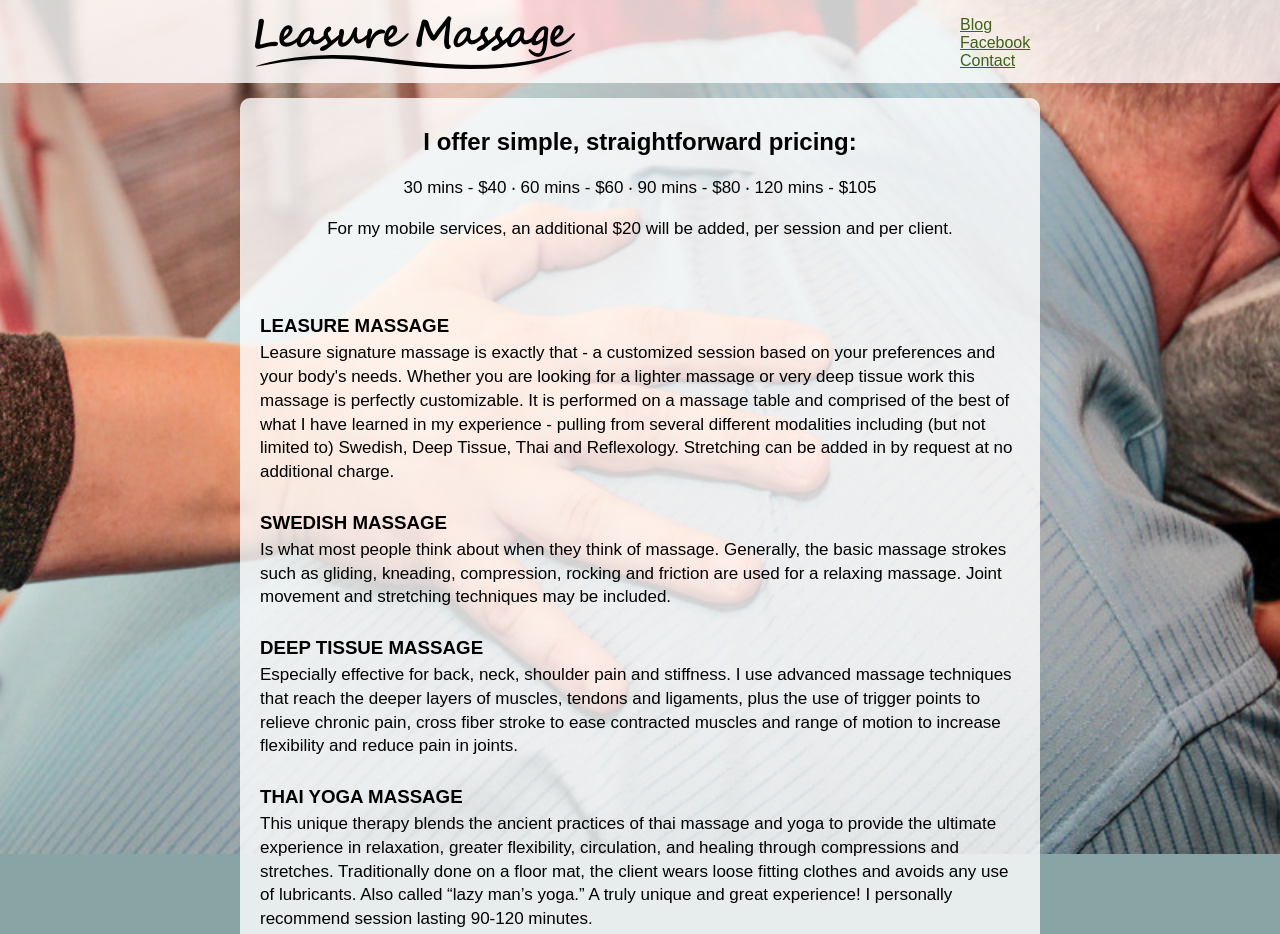
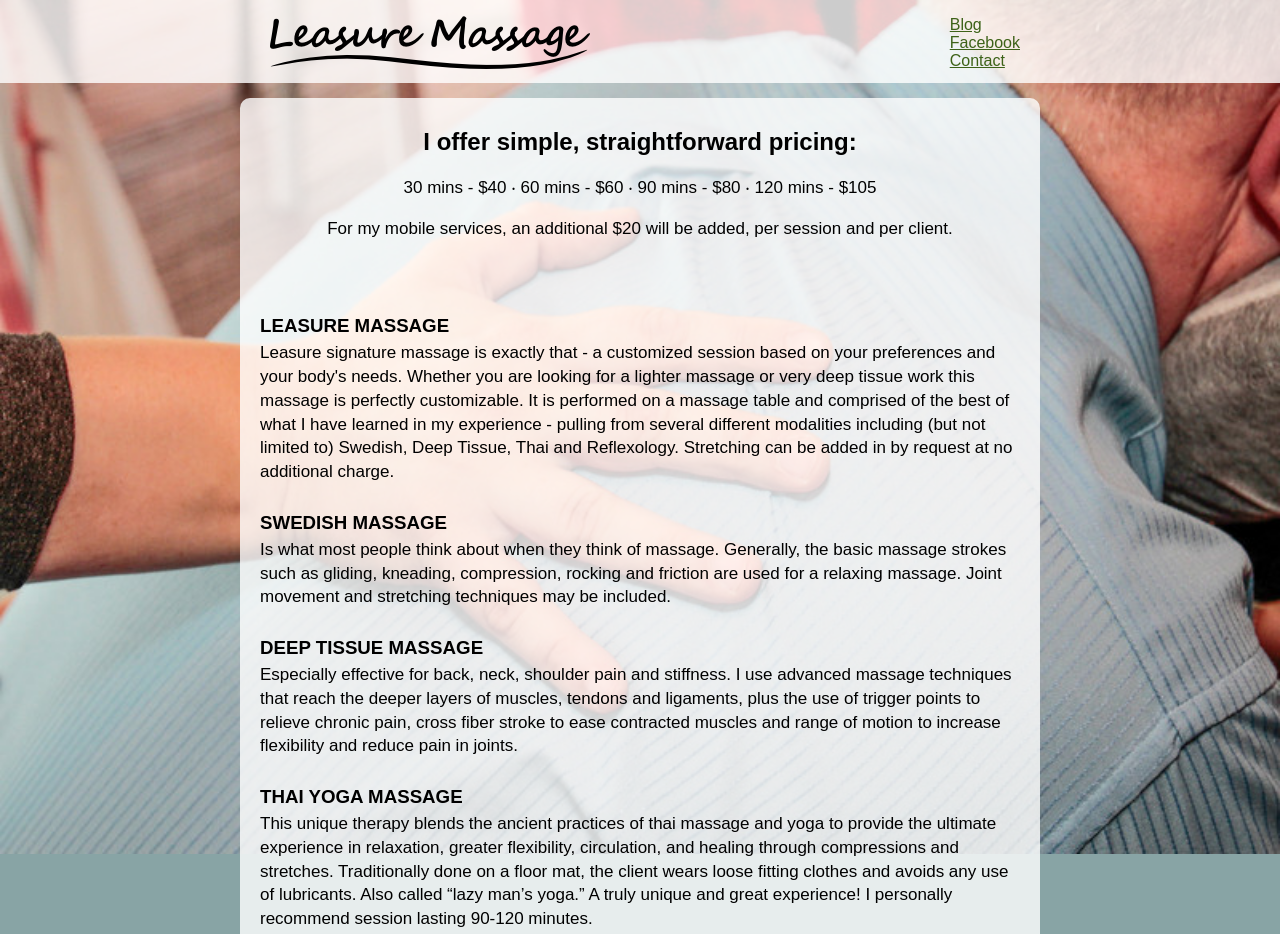
Before and after one commit to chrisbroski/leasuremassage, a plain HTML site: page index.html in a window 1280 px wide. Shown: the top 934 px of the page. Drawn offline with Linux system fonts and the light colour scheme.

Commit message:
fixed menu position

```diff
--- a/index.html
+++ b/index.html
@@ -18,7 +18,8 @@
 }
 #bg img {width: 100%; height: auto; }
 #header {padding: 6px; background: rgba(255, 255, 255, .8); }
-#header p {position: absolute; top: 0; left: 320px; margin-left: 50%; }
+#header p {margin: 0; position: absolute; top: 0; right: 0; }
+#header div {position: relative; margin: 0 auto; max-width: 760px; }
 .article {
 	max-width: 760px; /*height: 400px;*/
     margin: 15px auto 100px;
@@ -48,10 +49,12 @@
 <div id="bg"><img src="assets/chair-massage-professional11.jpg" alt=""></div>
 
 <div id="header">
+    <div>
 	<h1><img src="assets/leasure massage.png" alt="Leasure Massage"></h1>
 	<p><a href="http://leasuremassage.blogspot.com/" target="_blank">Blog</a><br>
 	    <a href="https://www.facebook.com/leasuremassage" target="_blank">Facebook</a><br>
 	    <a href="contact">Contact</a>
+    </div>
 </div>
 
 <div class="article">
```
